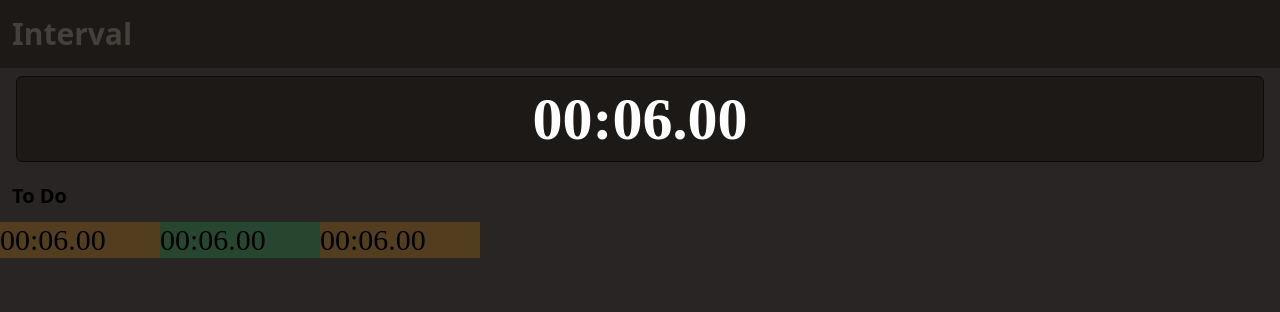
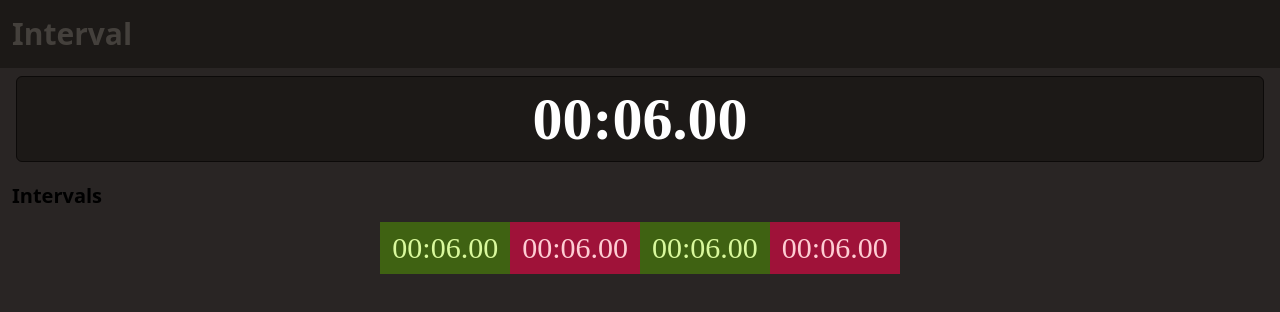
Before and after one commit to rogierborst/interval, a Nuxt app: page / in a window 1280 px wide. Shown: the top 312 px of the page. Built offline with nearby package versions, Linux system fonts and the light colour scheme.

Commit message:
make 'finished' a property and put all intervals into a single array

```diff
--- a/app/app.vue
+++ b/app/app.vue
@@ -3,7 +3,7 @@ import { useIntervalsStore } from '~/useIntervalsStore.js';
 import IntervalsList from '~/components/IntervalsList.vue';
 
 const intervalsStore = useIntervalsStore();
-const { upcomingIntervals, finishedIntervals } = storeToRefs(intervalsStore);
+const { intervals } = storeToRefs(intervalsStore);
 
 const workout = useWorkoutController();
 useCountdownAudio(workout);
@@ -34,10 +34,7 @@ useHead({ title: 'Interval 🏃🏼‍♂️' });
             <Counter :time="formatted" @toggle="toggleTimer" @reset="workout.reset" />
         </div>
 
-        <h2 v-if="upcomingIntervals.length" class="p-3 font-bold text-xl">To Do</h2>
-        <IntervalsList :intervals="upcomingIntervals" />
-
-        <h2 v-if="finishedIntervals.length" class="p-3 font-bold text-xl">Done</h2>
-        <IntervalsList :intervals="finishedIntervals" />
+        <h2 v-if="intervals.length" class="p-3 font-bold text-xl">Intervals</h2>
+        <IntervalsList :intervals />
     </div>
 </template>
--- a/app/components/Interval.vue
+++ b/app/components/Interval.vue
@@ -12,11 +12,13 @@ const props = defineProps({
     }
 });
 
-const background = computed(() => {
-    return props.type === 'walk' ? 'bg-green-500/20' : 'bg-amber-500/20';
+const classes = computed(() => {
+    return props.type === 'walk'
+        ? 'bg-lime-800 text-lime-200'
+        : 'bg-rose-800 text-rose-200';
 })
 </script>
 
 <template>
-    <div class="text-3xl font-time" :class="background" v-text="formatTime(length * 1000)" />
+    <div class="text-3xl font-time px-3 py-2" :class="classes" v-text="formatTime(length * 1000)" />
 </template>
--- a/app/components/IntervalsList.vue
+++ b/app/components/IntervalsList.vue
@@ -8,12 +8,13 @@ defineProps({
 </script>
 
 <template>
-<div class="grid grid-cols-8">
+<div class="flex flex-wrap justify-center">
     <Interval
         v-for="(interval, index) in intervals"
         :key="index"
         :type="interval.type"
         :length="interval.length"
+        :class="interval.finished ? 'opacity-30' : 'opacity-100'"
     />
 </div>
 </template>
--- a/app/composables/useTimer.js
+++ b/app/composables/useTimer.js
@@ -4,7 +4,8 @@ export const useTimer = () => {
     const remaining = ref(0);
     const initial = ref(0);
     const isRunning = ref(false);
-    let startTime = null, frameId = null;
+    let startTime = null;
+    let frameId = null;
 
     const isFinished = computed(() => remaining.value <= 0);
     const formatted = computed(() => formatTime(remaining.value));
--- a/app/useIntervalsStore.js
+++ b/app/useIntervalsStore.js
@@ -2,30 +2,44 @@ import { defineStore } from 'pinia';
 import defaultIntervals from '~/config/defaultIntervals';
 
 export const useIntervalsStore = defineStore('intervals', () => {
-    const activeInterval = ref(null);
-    const upcomingIntervals = ref(defaultIntervals.map(interval => ({ ...interval })));
-    const finishedIntervals = ref([]);
+    const activeIntervalIndex = ref(-1);
+    const intervals = ref([]);
+
+    const initIntervals = () => {
+        intervals.value = defaultIntervals.map((interval) => {
+            return {
+                ...interval,
+                finished: false,
+            };
+        });
+    };
+
+    initIntervals();
+
+    const activeInterval = computed(() => intervals.value[activeIntervalIndex.value]);
+    const upcomingIntervals = computed(() => intervals.value.filter((interval) => !interval.finished));
+    const finishedIntervals = computed(() => intervals.value.filter((interval) => interval.finished));
 
     const activateNextInterval = () => {
         if (activeInterval.value) {
-            finishedIntervals.value.push(activeInterval.value);
+            activeInterval.value.finished = true;
         }
 
-        activeInterval.value = upcomingIntervals.value.shift() ?? null;
+        activeIntervalIndex.value++;
     }
 
     const resetIntervals = () => {
-        upcomingIntervals.value = defaultIntervals.map(interval => ({ ...interval }));
-        finishedIntervals.value = [];
+        initIntervals();
         activeInterval.value = null;
         activateNextInterval();
     }
 
     return {
         activeInterval,
+        activateNextInterval,
+        finishedIntervals,
+        intervals,
+        resetIntervals,
         upcomingIntervals,
-        finishedIntervals,
-        activateNextInterval,
-        resetIntervals,
     };
 });
```
